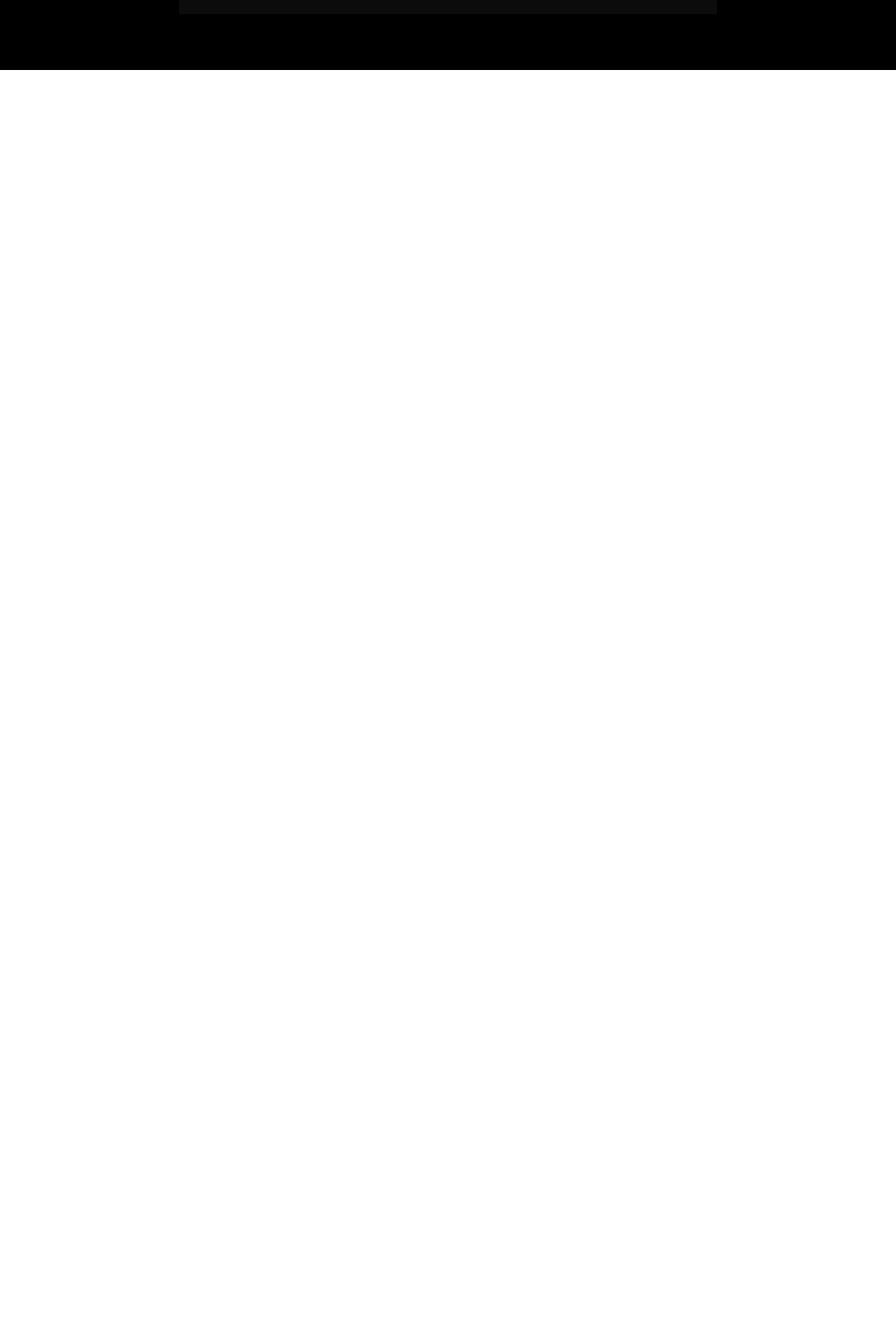
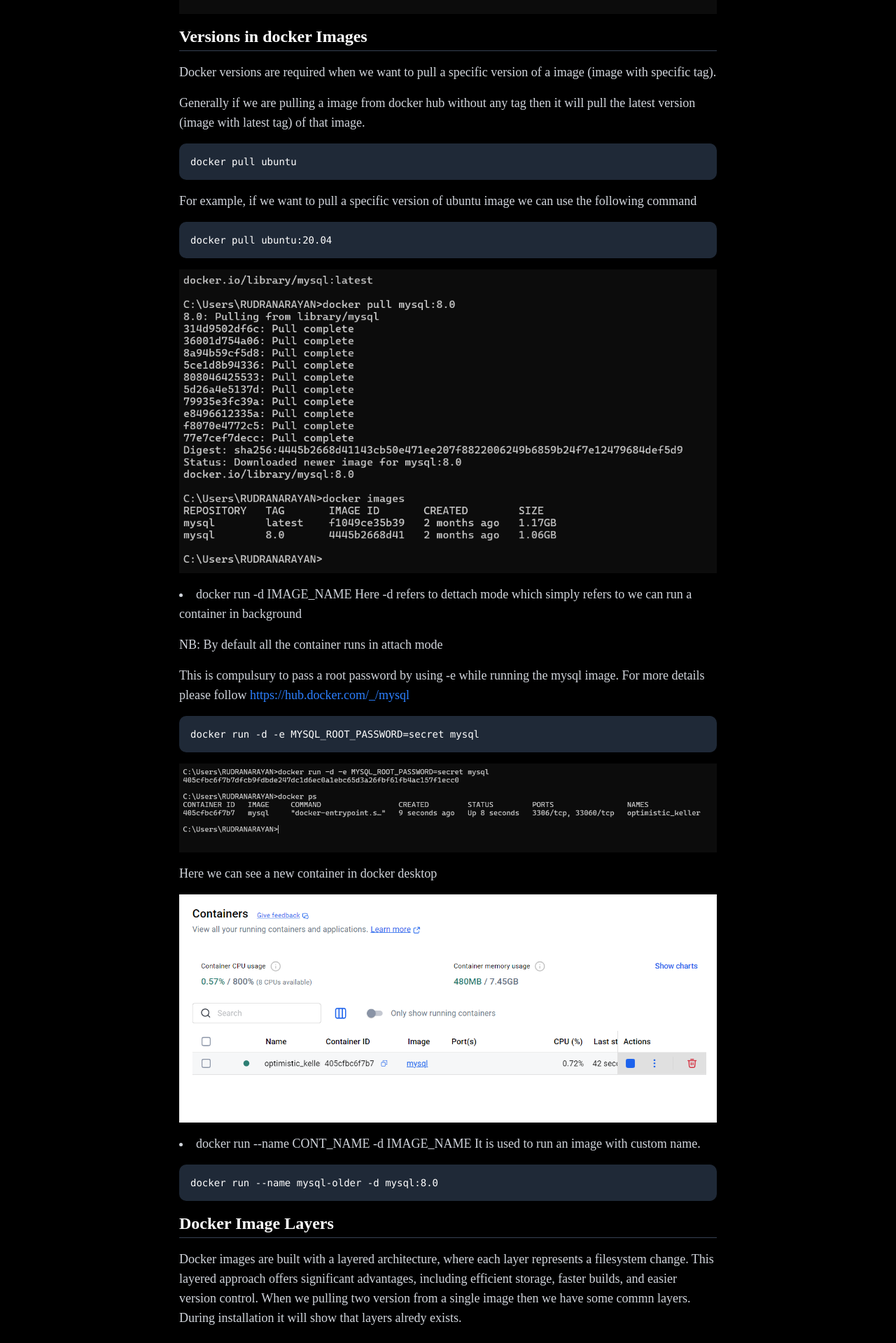
Before and after one commit to rudranarayan-01/rudranarayan-next, a Next.js app: page /blog in a window 1280 px wide. Shown: the part 4380-6299 px from the top of the page at 70% size. Before the commit the page ends 4480 px from the top, so only its background shows below. Built offline with nearby package versions, Linux system fonts and the light colour scheme.

Commit message:
docker tutorial blog edit

```diff
--- a/src/app/components/DockerTutorial.tsx
+++ b/src/app/components/DockerTutorial.tsx
@@ -142,6 +142,90 @@ docker -v`} />
                     <li>docker rm CONT_ID Used to remove container</li>
                     <Image src="/img/Docker/image-4.png" alt='img' height={500} width={1000} />
 
+                    <motion.div
+                        initial={{ opacity: 0, x: -20 }}
+                        animate={{ opacity: 1, x: 0 }}
+                        transition={{ delay: 0.4 }}
+                        className="space-y-4"
+                    >
+                        <h2 className="text-2xl font-semibold text-white border-b border-gray-700 pb-1">Versions in docker Images</h2>
+                        <p className='text-lg text-gray-300'>Docker versions are required when we want to pull a specific version of a image (image with specific tag).</p>
+                        <p className='text-lg text-gray-300'>Generally if we are pulling a image from docker hub without any tag then it will pull the latest version (image with latest tag) of that image.</p>
+                        <CodeBlock code={`docker pull ubuntu`} />
+                        <p className='text-lg text-gray-300'>For example, if we want to pull a specific version of ubuntu image we can use the following command</p>
+                        <CodeBlock code={`docker pull ubuntu:20.04`} />
+                        <Image src="/img/Docker/image-5.png" alt='img' height={500} width={1000} />
+
+                        <li className='text-gray-300 text-lg'>docker run -d IMAGE_NAME Here -d refers to dettach mode which simply refers to we can run a container in background
+                        </li>
+                        <p className='text-gray-300 text-lg'>NB: By default all the container runs in attach mode</p>
+                        <p className='text-gray-300 text-lg'>This is compulsury to pass a root password by using -e while running the mysql image. For more details please follow <Link className='text-blue-500' href="https://hub.docker.com/_/mysql">https://hub.docker.com/_/mysql</Link></p>
+                        <CodeBlock code='docker run -d -e MYSQL_ROOT_PASSWORD=secret mysql' />
+                        <Image src="/img/Docker/image-6.png" alt='img' height={500} width={1000} />
+                        <p className='text-gray-300 text-lg'>Here we can see a new container in docker desktop</p>
+                        <Image src="/img/Docker/image-7.png" alt='img' height={500} width={1000} />
+                        <li className='text-gray-300 text-lg'>docker run --name CONT_NAME -d IMAGE_NAME It is used to run an image with custom name.</li>
+                        <CodeBlock code={`docker run --name mysql-older -d mysql:8.0`} />
+                    </motion.div>
+                    <motion.div
+                        initial={{ opacity: 0, x: -20 }}
+                        animate={{ opacity: 1, x: 0 }}
+                        transition={{ delay: 0.4 }}
+                        className="space-y-4"
+                    >
+                        <h2 className="text-2xl font-semibold text-white border-b border-gray-700 pb-1">Docker Image Layers</h2>
+                        <p className='text-lg text-gray-300'>Docker images are built with a layered architecture, where each layer represents a filesystem change. This layered approach offers significant advantages, including efficient storage, faster builds, and easier version control. When we pulling two version from a single image then we have some commn layers. During installation it will show that layers alredy exists.</p>
+                    </motion.div>
+                    <motion.div
+                        initial={{ opacity: 0, x: -20 }}
+                        animate={{ opacity: 1, x: 0 }}
+                        transition={{ delay: 0.4 }}
+                        className="space-y-4"
+                    >
+                        <h2 className="text-2xl font-semibold text-white border-b border-gray-700 pb-1">Port Binding</h2>
+                        <p className='text-lg text-gray-300'>Port binding is a crucial aspect of Docker that allows containers to communicate with the outside world. By default, containers are isolated from the host network, but you can expose specific ports to enable access to services running inside the container.</p>
+                        <CodeBlock code={`docker run -d -e MYSQL_ROOT_PASSWORD=secret --name mysql-latest -p8080:3306 mysql`} />
+                        <Image src="/img/Docker/image-8.png" alt='img' height={500} width={1000} />
+                        <p className='text-gray-300 text-lg'>If once a host machine port binded with a container port then the host machine port will not bind with any container.</p>
+                        <CodeBlock code={`docker run -d -e MYSQL_ROOT_PASSWORD=secret --name mysql-older -p8080:3306 mysql:8.0`} />
+                        <Image src="/img/Docker/image-9.png" alt='img' height={500} width={1000} />
+                        <p className='text-gray-300 text-lg'>Container post may be same but local host machine port must be different.</p>
+                    </motion.div>
+
+                    <motion.div
+                        initial={{ opacity: 0, x: -20 }}
+                        animate={{ opacity: 1, x: 0 }}
+                        transition={{ delay: 0.4 }}
+                        className="space-y-4"
+                    >
+                        <h2 className="text-2xl font-semibold text-white border-b border-gray-700 pb-1">Troubleshoot Commands</h2>
+                        <p className='text-gray-300 text-lg'>These commands are use to check errors, which helps us to identify the root cause of the problem.</p>
+                        <li className='text-gray-300 text-xl'>docker logs CONT_ID or CONT_NAME To check logs of a specific container</li>
+                        <CodeBlock code='docker logs mysql-latest' />
+                        <CodeBlock code='docker logs 29d086193144' />
+                        <Image src="/img/Docker/image-10.png" alt='img' height={500} width={1000} />
+                        <li className='text-gray-300 text-lg'>docker exec -it CONT_ID or CONT_NAME bash This command is used to access terminal inside a container (it will be in interractive mode)</li>
+                        <CodeBlock code='docker exec -it mysql-latest bash' />
+                        <Image src="/img/Docker/image-11.png" alt='img' height={500} width={1000} />
+                        <p className='text-gray-300 text-lg'>We can exit from interractive cli using exit  command</p>
+                        <li className="text-gray-300 text-lg">docker exec -it CONT_ID/bin/sh</li>
+                        <p className='text-lg text-gray-300'>In some container bash is replaced as sh, so to use the terminal inside a container we can use this command also.</p>
+                    </motion.div>
+
+                    <motion.div
+                        initial={{ opacity: 0, x: 20 }}
+                        animate={{ opacity: 1, x: 0 }}
+                        transition={{ delay: 0.3 }}
+                        className="space-y-4"
+                    >
+                        <h2 className="text-2xl font-semibold text-white border-b border-gray-700 pb-1">DOCKER and VIRTUAL MACHINE</h2>
+                        <li className="text-gray-300 text-lg">DOCKER - Only virtualise application layer by using OS kernel, for this docker is faster, light weight</li>
+                        <li className='text-gray-300 text-lg'>VM - Virtualise OS kernel and Application layer</li>
+
+                        <li className='text-gray-300 text-lg'>Docker desktop contains a small linux based virtual machine which helps us to run our applications.</li>
+
+                    </motion.div>
+
                 </motion.div>
             </motion.div>
         </TutorialLayout>
```
